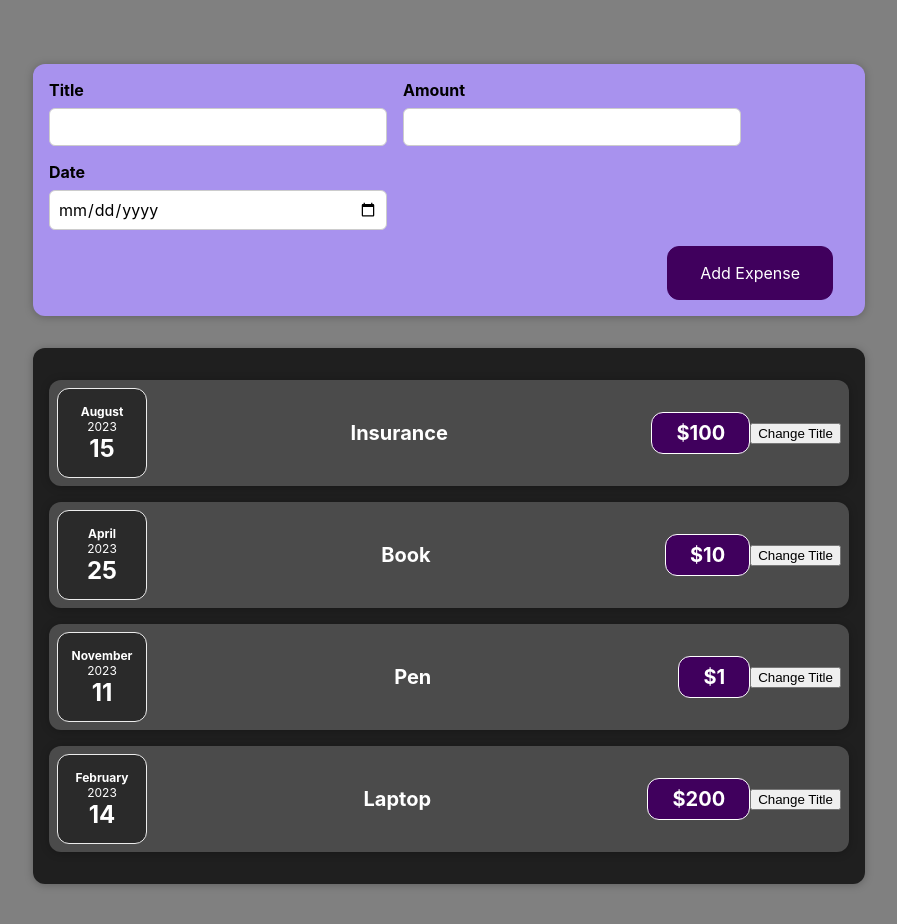
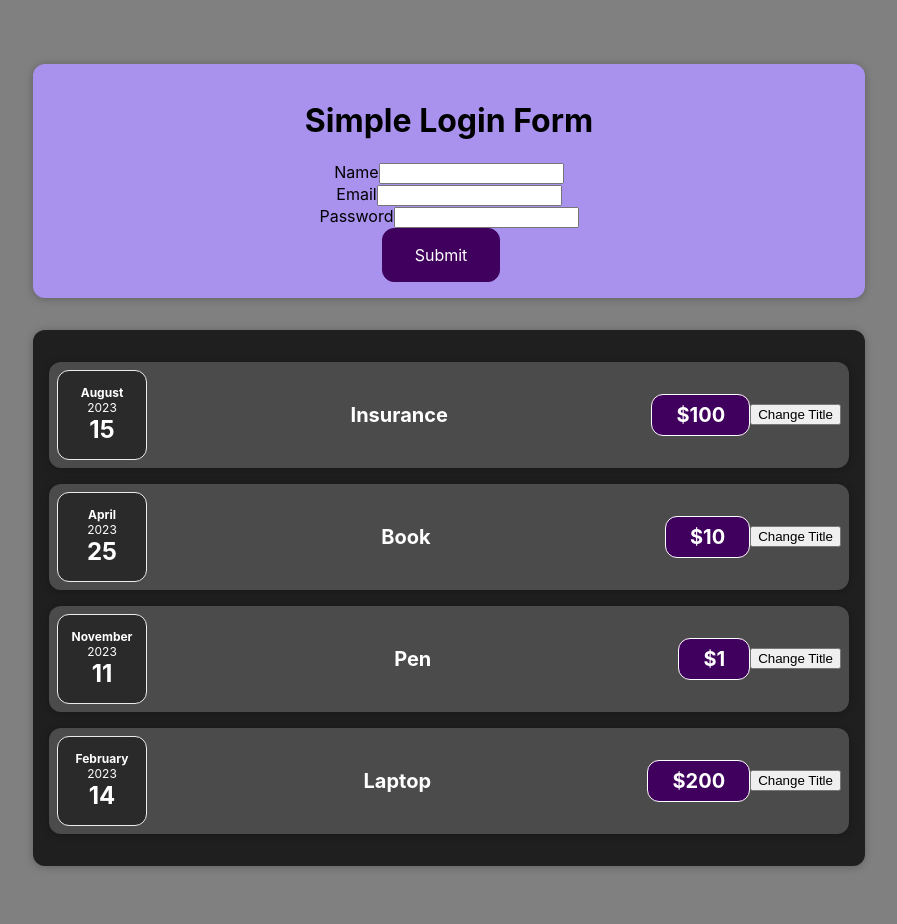
Before and after one commit to Abu-Faizan-Omer/first-reactjs, a React (Vite) app: page / in a window 1280 px wide. Shown: the top 924 px of the page, without its empty margins (191-1088 px from the left). Built offline with nearby package versions, Linux system fonts and the light colour scheme.

Commit message:
Formik & Yup Mastery

```diff
--- a/package.json
+++ b/package.json
@@ -10,8 +10,10 @@
     "preview": "vite preview"
   },
   "dependencies": {
+    "formik": "^2.4.6",
     "react": "^19.1.0",
-    "react-dom": "^19.1.0"
+    "react-dom": "^19.1.0",
+    "yup": "^1.6.1"
   },
   "devDependencies": {
     "@eslint/js": "^9.29.0",
--- /dev/null
+++ b/src/components/NewExpense/FormikForm.jsx
@@ -0,0 +1,77 @@
+import React from "react";
+import { Formik, Form, Field, ErrorMessage } from "formik";
+import * as Yup from "yup";
+
+function FormikForm() {
+  // Hint: Define the validation schema using Yup to validate email and password
+  // Hint: Email should be a valid email format and required
+  // Hint: Password should be at least 6 characters and required
+
+
+  const initialValues = {
+    // Hint: Set initial values for email and password fields (empty strings to start with)
+    name:"",
+    email: "",
+    password:""
+  };
+
+  const validationSchema = Yup.object({
+    name:Yup.string().required("Name is required"),
+    email: Yup.string().email("Invalid email format").required("Email is required"),
+    password:Yup.string().min(6,"Password must be in 6 characters").required("Password is required")
+  });
+
+
+  // Hint: Create an onSubmit function that logs form values to the console when submitted
+  let handleSubmit = (values,{resetform}) => {
+    console.log("Form values ", values)
+    alert("Form Submitted")
+    resetform()
+  }
+
+
+  return (
+    <div>
+      <h1>Simple Login Form</h1>
+      <Formik
+        // Hint: Pass the initialValues, validationSchema, and onSubmit function here
+        initialValues={initialValues}
+        validationSchema={validationSchema}
+        onSubmit={handleSubmit}
+      >
+        {() => (
+          <Form>
+
+             {/* Email Field */}
+            <div>
+              <label htmlFor="name">Name</label>
+              <Field type="name" id="name" name="name" />
+              <ErrorMessage name="name"  />
+
+            </div>
+
+            {/* Email Field */}
+            <div>
+              <label htmlFor="email">Email</label>
+              <Field type="email" id="email" name="email" />
+              <ErrorMessage name="email"  />
+
+            </div>
+
+            {/* Password Field */}
+            <div>
+              <label htmlFor="password">Password</label>
+              <Field type="password" id="password" name="password" />
+              <ErrorMessage name="password" />
+            </div>
+
+
+            <button type="submit">Submit</button>
+          </Form>
+        )}
+      </Formik>
+    </div>
+  );
+}
+
+export default FormikForm;
--- a/src/components/NewExpense/NewExpense.jsx
+++ b/src/components/NewExpense/NewExpense.jsx
@@ -1,11 +1,12 @@
 import React from "react";
 import ExpenseForm from "./ExpenseForm";
+import FormikForm from "./FormikForm";
 import "./NewExpense.css";
 
 const NewExpense = () => {
   return (
     <div className="new-expense">
-      <ExpenseForm />
+      <FormikForm />
     </div>
   );
 };
```
Also changed, not shown: 1 other file (tests, documents, lock files or other folders).
